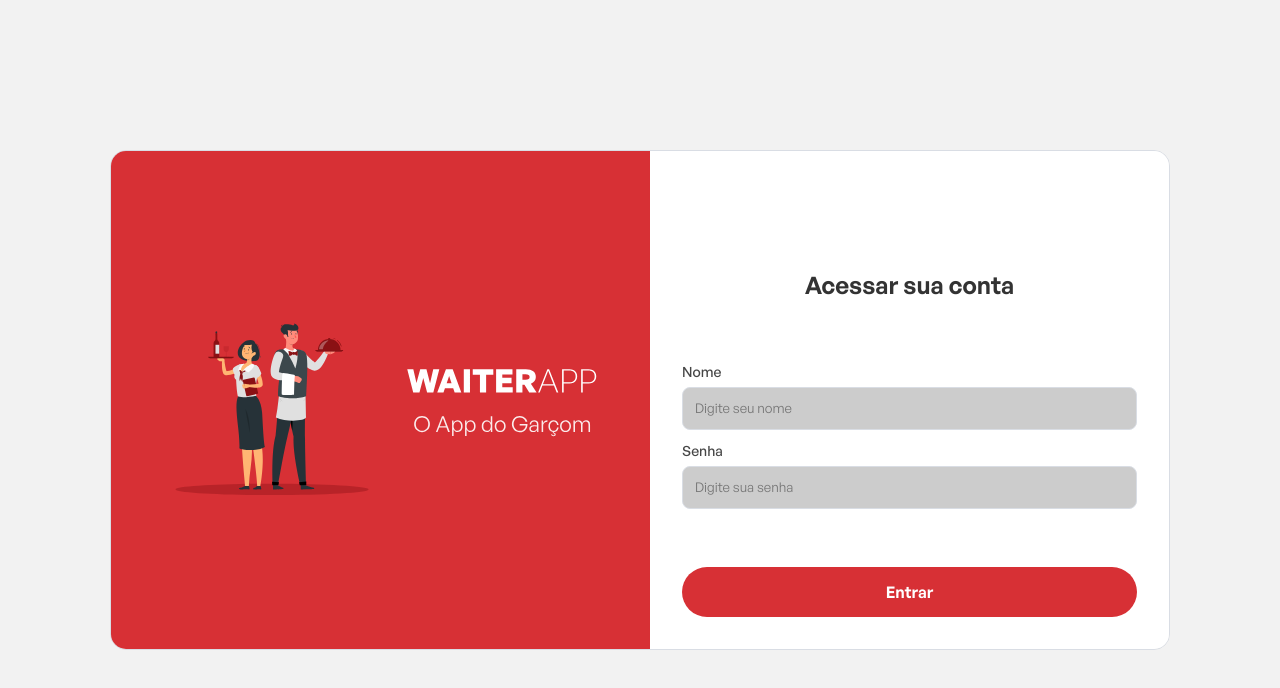
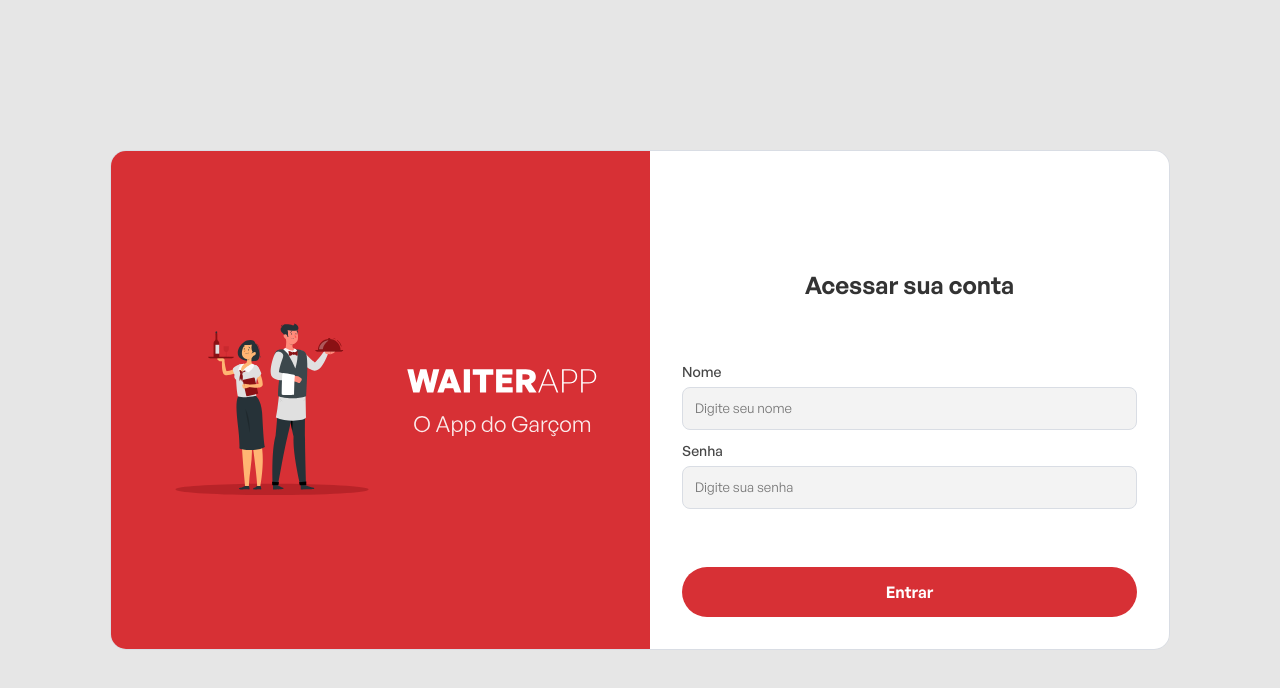
Before and after one commit to Augusto9237/waiter-app-web, a React (Vite) app: page / in a window 1280 px wide. Shown: the top 688 px of the page. Built offline with nearby package versions, Linux system fonts and the light colour scheme.

Commit message:
theme update

```diff
--- a/src/styles/Theme.ts
+++ b/src/styles/Theme.ts
@@ -1,19 +1,19 @@
 export const lightTheme = {
   colors: {
-      primary: '#FFFFFF',
-      secondary: '#CCCCCC',
-      background: '#F2F2F2',
-      border: '#D9DDE4',
-      text: '#333333',
+    primary: "#FFFFFF",
+    secondary: "#F3F3F3",
+    background: "#E6E6E6",
+    border: "#D9DDE4",
+    text: "#333333",
   },
 };
 
 export const darkTheme = {
   colors: {
-      primary: '#202328',
-      secondary: '#31363F',
-      background: '#101114',
-      border: '#31363F',
-      text: '#FFFFFF',
+    primary: "#202328",
+    secondary: "#31363F",
+    background: "#101114",
+    border: "#31363F",
+    text: "#FFFFFF",
   },
 };
```
Lines whose indentation alone changed are shown as unchanged.
